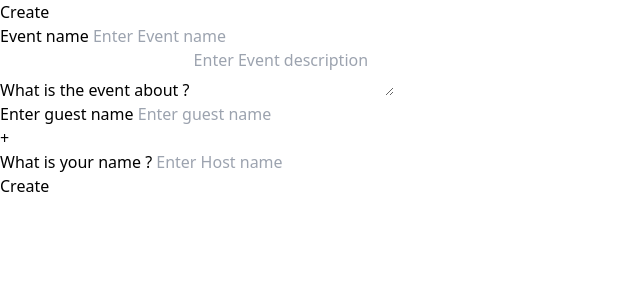
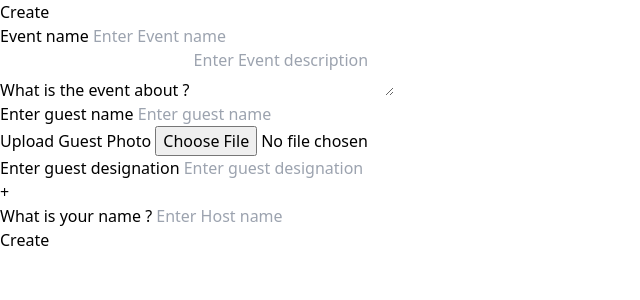
Before and after one commit to Thabish-Kader/fkit-svelte-firebase, a SvelteKit app: page /create in a window 1280 px wide. Shown: the top 300 px of the page, without its empty margins (0-640 px from the left). Built offline with nearby package versions, Linux system fonts and the light colour scheme.

Commit message:
page
Signed-off-by: Thabish <kadertabish2@gmail.com>

```diff
--- a/src/routes/+page.svelte
+++ b/src/routes/+page.svelte
@@ -20,9 +20,9 @@
 					>Create Event</button
 				>
 				<button
-					on:click={() => goto('/join')}
+					on:click={() => goto('/eventlist')}
 					class="py-[23px] px-[86px] bg-black text-white text-xl w-[299px] hover:bg-white hover:text-black duration-300 transition-colors"
-					>Join Event</button
+					>List of Events</button
 				>
 			</div>
 		</div>
--- a/src/routes/create/+page.svelte
+++ b/src/routes/create/+page.svelte
@@ -1,14 +1,42 @@
 <script lang="ts">
+	let eventName: string;
+	let eventDescription: string;
+	let guestName: string;
+	let guestPhoto: File | undefined;
+	let guestDesignation: string;
+	let hostName: string;
+
 	function addInput() {
 		// Create a new input element
 		const inputContainer = document.querySelector('.guest-container');
 		const newInput = document.createElement('input');
+		const newPhotoInput = document.createElement('input');
+		const newDesignationInput = document.createElement('input');
+
+		// newInput
 		newInput.type = 'text';
 		newInput.placeholder = 'Enter guest name';
 		newInput.className = 'py-4 pl-5 pr-24 bg-transparent border border-borderclr flex-1 mb-4';
 
+		// newPhotoInput
+		newPhotoInput.type = 'file';
+		newPhotoInput.placeholder = 'Upload Guest Photo';
+		newPhotoInput.className = 'py-4 pl-5 pr-24 bg-transparent border border-borderclr mb-4';
+
+		// newDesignationInput
+		newDesignationInput.type = 'text';
+		newDesignationInput.placeholder = 'Enter guest designation';
+		newDesignationInput.className = 'py-4 pl-5 pr-24 bg-transparent border border-borderclr mb-4';
+
 		// Append the new input to the guest container
-		inputContainer?.appendChild(newInput);
+		inputContainer?.append(newInput, newPhotoInput, newDesignationInput);
+	}
+	function handleFileInputChange(event: Event) {
+		const inputElement = event.target as HTMLInputElement;
+		if (inputElement.files && inputElement.files.length > 0) {
+			guestPhoto = inputElement.files[0];
+			console.log(guestPhoto);
+		}
 	}
 </script>
 
@@ -22,6 +50,7 @@
 				<label for="event-name">Event name</label>
 				<input
 					id="event-name"
+					bind:value={eventName}
 					type="text"
 					placeholder="Enter Event name"
 					class="py-4 pl-5 pr-24 bg-transparent border border-borderclr"
@@ -32,18 +61,43 @@
 				<label for="event-name">What is the event about ?</label>
 				<textarea
 					id="event-name"
+					bind:value={eventDescription}
 					placeholder="Enter Event description"
 					class="py-4 pl-5 pr-24 bg-transparent border border-borderclr"
 				/>
 			</div>
 			<!-- Input for guests -->
 			<div class="flex my-4">
-				<div class="flex flex-col flex-1">
-					<div class="flex flex-col guest-container">
-						<label for="guest">Enter guest name</label>
+				<div class="flex flex-col flex-1 guest-container">
+					<div class="flex flex-col">
+						<!-- Guest name -->
+						<div class="flex flex-col flex-1">
+							<label for="guest">Enter guest name</label>
+							<input
+								type="text"
+								bind:value={guestName}
+								placeholder="Enter guest name"
+								class="py-4 pl-5 pr-24 bg-transparent border border-borderclr mb-4"
+							/>
+						</div>
+						<!-- Guest Photo -->
+						<div class="flex flex-col flex-1">
+							<label for="file_input">Upload Guest Photo</label>
+							<input
+								id="file_input"
+								type="file"
+								on:change={handleFileInputChange}
+								class="py-4 pl-5 pr-24 bg-transparent border border-borderclr mb-4"
+							/>
+						</div>
+					</div>
+					<div class="flex flex-col">
+						<label for="designation">Enter guest designation</label>
 						<input
+							id="designation"
 							type="text"
-							placeholder="Enter guest name"
+							bind:value={guestDesignation}
+							placeholder="Enter guest designation"
 							class="py-4 pl-5 pr-24 bg-transparent border border-borderclr mb-4"
 						/>
 					</div>
@@ -56,6 +110,7 @@
 				<input
 					id="host"
 					type="text"
+					bind:value={hostName}
 					placeholder="Enter Host name"
 					class="py-4 pl-5 pr-24 bg-transparent border border-borderclr"
 				/>
```
